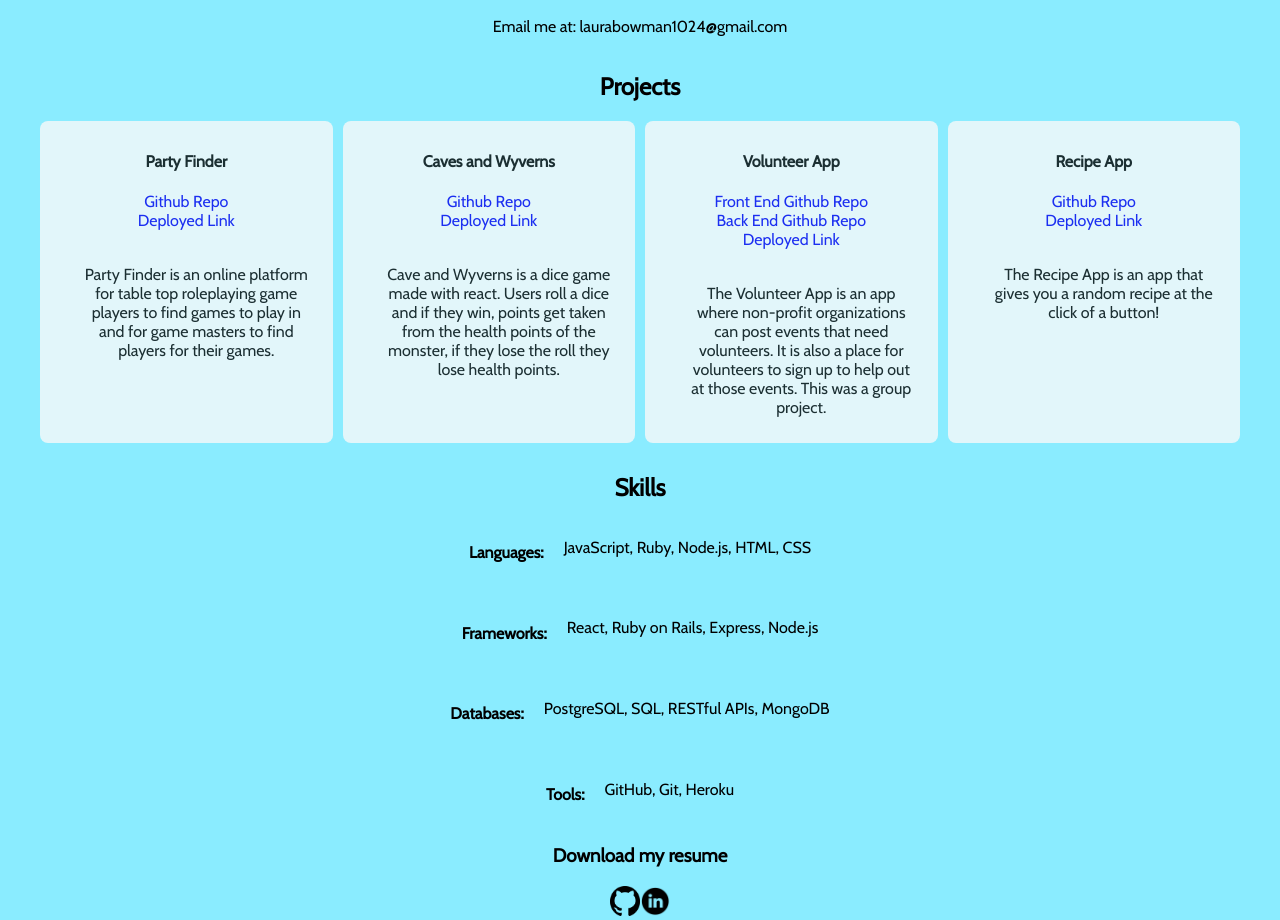
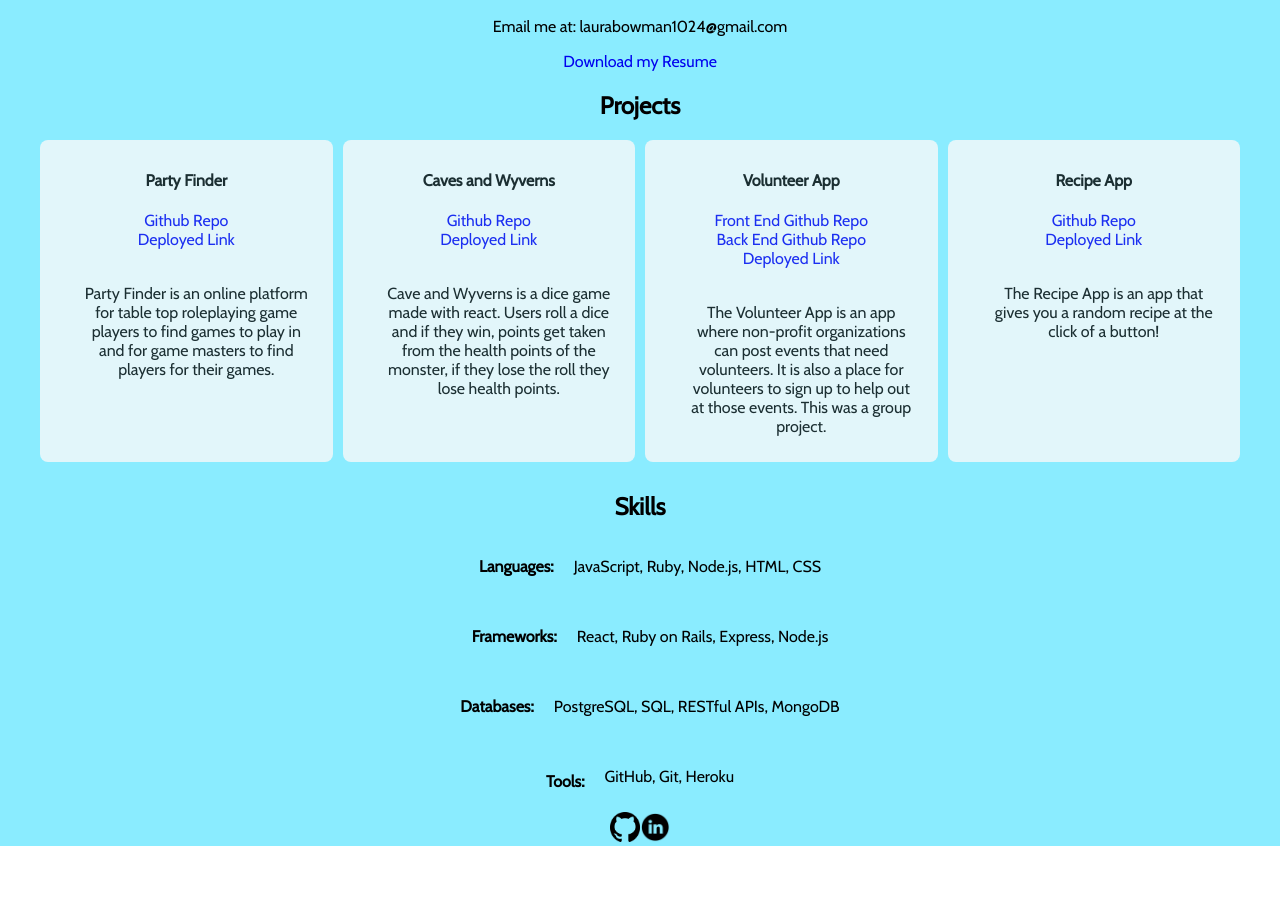
Before and after one commit to laurabow/portfolio, a React (Create React App) app in the folder client/: page / in a window 1280 px wide. Shown: the part 285-1205 px from the top of the page. After the commit the page ends 1131 px from the top, so only its background shows below. Built offline with nearby package versions, Linux system fonts and the light colour scheme.

Commit message:
added resume pdf asset, added link to download resume, moved location of download link, working on skils section

```diff
--- a/client/src/components/Home/Home.jsx
+++ b/client/src/components/Home/Home.jsx
@@ -1,5 +1,6 @@
 import React from 'react'
 import Projects from '../Projects/Projects'
+import pdf from "../../assets/pdf/laura-bowman-resume.pdf";
 import './Home.css';
 
 export default function Home() {
@@ -7,21 +8,29 @@ export default function Home() {
     <div className='homepage'>
       <h2 className='hi'>Hi, I'm Laura</h2>
       <p className='brand'><span className='brand-statement'>I am a fullstack software engineer, musician, former bakery owner, and a dog mom. I am a compassionate and hard working person who brings passion to every project. I approach problems with empathy, creativity, and a drive to overcome any obstacle. With enthusiasm and passion, I work hard and always strive to learn new languages and methods. I bring a positive attitude to any workplace. I am reliable, goal-driven, and show grace under pressure.</span><br /><span className='email'>Email me at: laurabowman1024@gmail.com</span></p>
+      <div className='resume-div'>
+        <a
+          href={pdf}
+          target="_blank"
+          rel="noreferrer">
+          Download my Resume
+        </a>
+      </div>
       <Projects />
       <div className='skills-container'>
         <h2>Skills</h2>
         <div className='skills'>
-          <h4>Languages: </h4>
+          <p><strong>Languages: </strong></p>
           <p>JavaScript, Ruby, Node.js, HTML, CSS</p>
         </div>
         <br />
         <div className='skills'>
-          <h4>Frameworks: </h4>
+          <p><strong>Frameworks: </strong></p>
           <p>React, Ruby on Rails, Express, Node.js</p>
         </div>
         <br />
         <div className='skills'>
-          <h4>Databases: </h4>
+          <p><strong>Databases: </strong></p>
           <p>PostgreSQL, SQL, RESTful APIs, MongoDB</p>
         </div>
         <br />
@@ -30,9 +39,7 @@ export default function Home() {
           <p>GitHub, Git, Heroku</p>
         </div>
       </div>
-      <div>
-        <h3>Download my resume</h3>
-      </div>
+
     </div>
   )
 }
```
Also changed, not shown: 1 other file (tests, documents, lock files or other folders).
